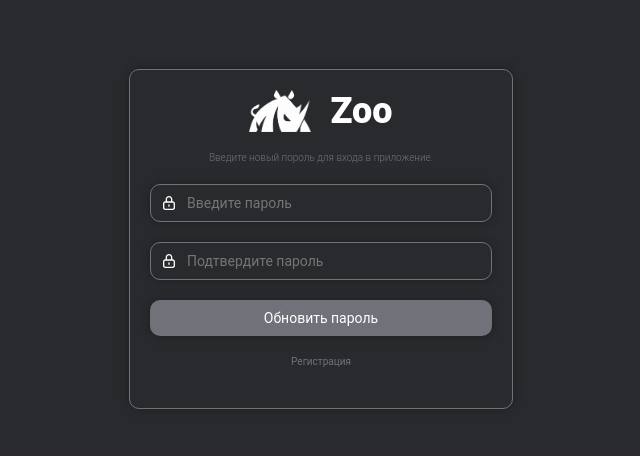
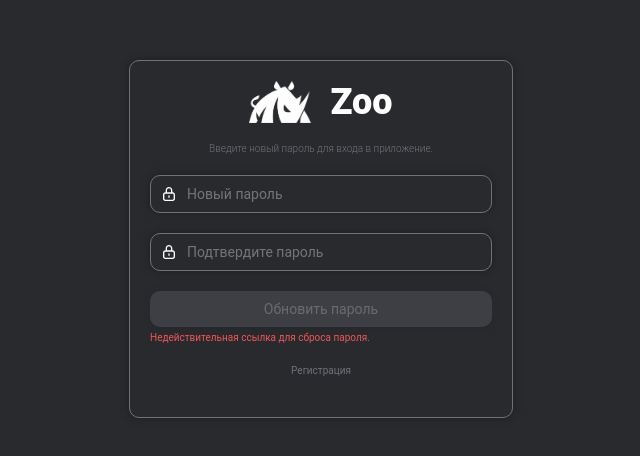
Before and after one commit to 0xInle/vue-zoo-chat, a Vue app: page /reset in a window 1280 px wide. Shown: the part 136-592 px from the top of the page, without its empty margins (319-959 px from the left). Built offline with nearby package versions, Linux system fonts and the light colour scheme; no server answers.

Commit message:
Реализована валидация и типизация страниц Reset и Verify

```diff
--- a/src/views/Reset.vue
+++ b/src/views/Reset.vue
@@ -1,36 +1,65 @@
 <template>
   <div class="reset-container">
     <LogoHeader />
-    <div class="reset-reset-content">
+    <div class="reset-content">
       <div class="reset-subtitle">
-        Введите новый пороль для входа в приложение.
+        Введите новый пароль для входа в приложение.
       </div>
-      <form class="reset-form" @submit.prevent="handlePasswordReset">
-        <div class="reset-input-container">
+      <form
+        class="reset-form"
+        @submit.prevent="handleSubmit(handlePasswordReset)"
+      >
+        <div class="reset-form-content-mb">
+          <div
+            :class="['reset-input-container', { invalid: pError && pPassword }]"
+          >
             <IconPassword class="reset-input-icon" />
             <input
               class="reset-input"
               name="password"
               type="password"
-            placeholder="Введите пароль"
-            v-model="newPassword"
+              placeholder="Новый пароль"
+              v-model="pPassword"
+              autocomplete="off"
             />
           </div>
-        <div class="reset-input-container">
+          <small class="reset-input-error" v-if="pError && pPassword"
+            >{{ pError }}
+          </small>
+        </div>
+        <div class="reset-form-content-mb">
+          <div
+            :class="['reset-input-container', { invalid: cError && cPassword }]"
+          >
             <IconPassword class="reset-input-icon" />
             <input
               class="reset-input"
-            name="password"
+              name="confirm"
               type="password"
               placeholder="Подтвердите пароль"
-            v-model="confirmPassword"
+              v-model="cPassword"
+              autocomplete="off"
             />
+          </div>
+          <small class="reset-input-error" v-if="cError && cPassword">{{
+            cError
+          }}</small>
+          <small class="reset-input-error" v-else-if="confirmError">
+            {{ confirmError }}
+          </small>
         </div>
         <AppButton
           text="Обновить пароль"
           type="submit"
-          class="reset-btn-reset"
+          class="reset-btn"
+          :disabled="isFormValid"
         />
+        <small class="reset-button-error" v-if="errorMessage">
+          {{ errorMessage }}
+        </small>
+        <small class="reset-button-error" v-if="successMessage">
+          {{ successMessage }}
+        </small>
       </form>
       <router-link to="/register" class="reset-back-link link-reset">
         Регистрация
@@ -39,26 +68,67 @@
   </div>
 </template>
 
-<script setup>
+<script setup lang="ts">
 import LogoHeader from '@/components/ui/LogoHeader.vue'
 import AppButton from '@/components/AppButton.vue'
 import IconPassword from '../assets/icons/icon-password.svg'
 import { useRoute, useRouter } from 'vue-router'
 import { auth } from '@/firebaseConfig'
 import { confirmPasswordReset } from 'firebase/auth'
-import { ref } from 'vue'
+import { ref, watch, computed } from 'vue'
+import { useForm, useField } from 'vee-validate'
+import * as yup from 'yup'
 
 const route = useRoute()
 const router = useRouter()
-const newPassword = ref('')
-const confirmPassword = ref('')
 const errorMessage = ref('')
 const successMessage = ref('')
 
-const oobCode = route.query.oobCode
+const { handleSubmit, isSubmitting } = useForm()
+
+const { value: pPassword, errorMessage: pError } = useField<string>(
+  'password',
+  yup
+    .string()
+    .trim()
+    .required('Введите пароль')
+    .min(6, 'Пароль должен быть больше 6 символов')
+)
+
+const { value: cPassword, errorMessage: cError } = useField(
+  'confirm',
+  yup
+    .string()
+    .trim()
+    .required('Введите пароль')
+    .min(6, 'Пароль должен быть больше 6 символов')
+)
+
+const confirmError = ref('')
+
+watch([pPassword, cPassword], ([newPass, newConfirm]) => {
+  if (newConfirm && newPass !== newConfirm) {
+    confirmError.value = 'Пароли не совпадают'
+  } else {
+    confirmError.value = ''
+  }
+})
+
+const rawOobCode = route.query.oobCode
+
+let oobCode: string | null = null
+
+if (typeof rawOobCode === 'string' && rawOobCode.length > 0) {
+  oobCode = rawOobCode
+} else if (
+  Array.isArray(rawOobCode) &&
+  typeof rawOobCode[0] === 'string' &&
+  rawOobCode[0].length > 0
+) {
+  oobCode = rawOobCode[0]
+}
 
 if (!oobCode) {
-  console.log()
   errorMessage.value = 'Недействительная ссылка для сброса пароля.'
 }
 
@@ -66,22 +136,19 @@ async function handlePasswordReset() {
   errorMessage.value = ''
   successMessage.value = ''
 
-  if (!newPassword.value || newPassword.value.length < 6) {
-    errorMessage.value = 'Пароль должен быть не менее 6 символов.'
-    return
-  }
-  if (newPassword.value !== confirmPassword.value) {
-    errorMessage.value = 'Пароли не совпадают.'
+  if (!oobCode) {
+    errorMessage.value =
+      'Недействительная ссылка для сброса пароля. (Внутренняя ошибка)'
     return
   }
 
   try {
-    await confirmPasswordReset(auth, oobCode, newPassword.value)
+    await confirmPasswordReset(auth, oobCode, pPassword.value)
     successMessage.value =
       'Ваш пароль успешно изменен. Теперь вы можете войти с новым паролем.'
     setTimeout(() => router.push('/login'), 3000)
-  } catch (error) {
-    console.error('Ошибка при сбросе пароля:', error)
+  } catch (e) {
+    const error = e as { code?: string }
     switch (error.code) {
       case 'auth/expired-action-code':
         errorMessage.value =
@@ -103,10 +170,23 @@ async function handlePasswordReset() {
           'Пароль слишком слабый. Пожалуйста, используйте более сложный пароль.'
         break
       default:
-        errorMessage.value = `Произошла ошибка: ${error.message}.`
+        errorMessage.value =
+          'Извините, произошла непредвиденная ошибка. Пожалуйста, попробуйте еще раз через несколько минут. Если проблема сохраняется, свяжитесь с нашей службой поддержки.'
     }
   }
 }
+
+const isFormValid = computed(() => {
+  return (
+    isSubmitting.value ||
+    pError.value ||
+    !pPassword.value ||
+    !!confirmError.value ||
+    cError.value ||
+    !cPassword.value ||
+    !!errorMessage.value
+  )
+})
 </script>
 
 <style scoped>
@@ -122,7 +202,7 @@ async function handlePasswordReset() {
   border-radius: 10px;
 }
 
-.reset-reset-content {
+.reset-content {
   display: flex;
   width: 100%;
   flex-direction: column;
@@ -152,10 +232,6 @@ async function handlePasswordReset() {
   box-shadow: 0 0 10px rgba(0, 0, 0, 0.3);
 }
 
-.reset-input-container:not(:last-child) {
-  margin-bottom: 20px;
-}
-
 .reset-input-icon {
   color: #fff;
 }
@@ -169,8 +245,13 @@ async function handlePasswordReset() {
   color: #fff;
 }
 
-.reset-btn-reset {
+.reset-btn {
   width: 100%;
+}
+
+.reset-btn:disabled {
+  pointer-events: none;
+  opacity: 0.3;
 }
 
 .reset-back-link {
@@ -192,4 +273,18 @@ async function handlePasswordReset() {
 .reset-back-link:active {
   color: #fff;
 }
+
+.reset-form-content-mb {
+  margin-bottom: 20px;
+}
+
+.invalid {
+  border-color: rgb(240, 85, 85);
+}
+
+.reset-input-error,
+.reset-button-error {
+  font-size: 10px;
+  color: rgb(240, 85, 85);
+}
 </style>
--- a/src/views/Verify.vue
+++ b/src/views/Verify.vue
@@ -1,7 +1,7 @@
 <template>
   <div class="verify-container">
     <LogoHeader />
-    <div class="verify-reset-content">
+    <div class="verify-content">
       <div class="verify-subtitle">
         <p class="verify-text">
           На вашу почту отправлено письмо для подтверждения регистрации.
@@ -15,14 +15,20 @@
           вручную.
         </p>
       </div>
-      <router-link to="/chat">
+      <router-link to="/chat" :class="{ disabled: !!errorMessage }">
         <AppButton class="verify-btn" text="Перейти в приложение" />
       </router-link>
+      <small class="verify-error" v-if="errorMessage"
+        >{{ errorMessage }}
+      </small>
+      <small class="verify-message" v-else-if="successMessage"
+        >{{ successMessage }}
+      </small>
     </div>
   </div>
 </template>
 
-<script setup>
+<script setup lang="ts">
 import LogoHeader from '@/components/ui/LogoHeader.vue'
 import AppButton from '@/components/AppButton.vue'
 import { ref } from 'vue'
@@ -33,26 +39,75 @@ import { onAuthStateChanged, applyActionCode } from 'firebase/auth'
 const router = useRouter()
 const route = useRoute()
 const emailVerified = ref(false)
+const errorMessage = ref('')
+const successMessage = ref('')
 
 const checkEmail = async () => {
-  const user = auth.currentUser
-  if (user) {
-    await user.reload()
-    emailVerified.value = user.emailVerified
-    if (emailVerified.value) router.push('/chat')
+  try {
+    const user = auth.currentUser
+    if (user) {
+      await user.reload()
+      emailVerified.value = user.emailVerified
+      successMessage.value =
+        'Email подтвержден. Пожалуйста, войдите в приложение.'
+      if (emailVerified.value) router.push('/chat')
+    }
+  } catch (error) {
+    errorMessage.value =
+      'Произошла ошибка при обновлении статуса пользователя. Пожалуйста, попробуйте войти вручную.'
   }
 }
 
-const oobCode = route.query.oobCode
-if (oobCode) {
+const rawOobCode = route.query.oobCode
+
+let oobCode: string | null = null
+
+if (typeof rawOobCode === 'string' && rawOobCode.length > 0) {
+  oobCode = rawOobCode
+} else if (
+  Array.isArray(rawOobCode) &&
+  typeof rawOobCode[0] === 'string' &&
+  rawOobCode[0].length > 0
+) {
+  oobCode = rawOobCode[0]
+}
+
+if (!oobCode) {
+  errorMessage.value =
+    'Недействительная или отсутствующая ссылка для подтверждения email.'
+} else {
   applyActionCode(auth, oobCode)
     .then(() => checkEmail())
-    .catch((err) => console.error('Ошибка при подтверждении email:', err))
+    .catch((error) => {
+      switch (error.code) {
+        case 'auth/expired-action-code':
+          errorMessage.value =
+            'Срок действия ссылки для подтверждения истек. Пожалуйста, запросите письмо для подтверждения снова.'
+          break
+        case 'auth/invalid-action-code':
+          errorMessage.value =
+            'Ссылка для подтверждения недействительна или уже была использована.'
+          break
+        case 'auth/user-disabled':
+          errorMessage.value =
+            'Ваша учетная запись была отключена. Пожалуйста, свяжитесь с поддержкой.'
+          break
+        case 'auth/user-not-found':
+          errorMessage.value =
+            'Не удалось найти пользователя, связанного с этой ссылкой. Возможно, учетная запись была удалена.'
+          break
+        default:
+          errorMessage.value =
+            'Произошла непредвиденная ошибка при подтверждении email. Пожалуйста, попробуйте еще раз.'
+          break
+      }
+    })
 }
 
 onAuthStateChanged(auth, (user) => {
   if (user && user.emailVerified) {
     emailVerified.value = true
+    successMessage.value = 'Email подтвержден'
     router.push('/chat')
   }
 })
@@ -90,4 +145,15 @@ onAuthStateChanged(auth, (user) => {
 .verify-btn {
   width: 100%;
 }
+
+.verify-error,
+.verify-message {
+  font-size: 10px;
+  color: rgb(240, 85, 85);
+}
+
+.disabled {
+  pointer-events: none;
+  opacity: 0.3;
+}
 </style>
```
Lines whose indentation alone changed are shown as unchanged.
